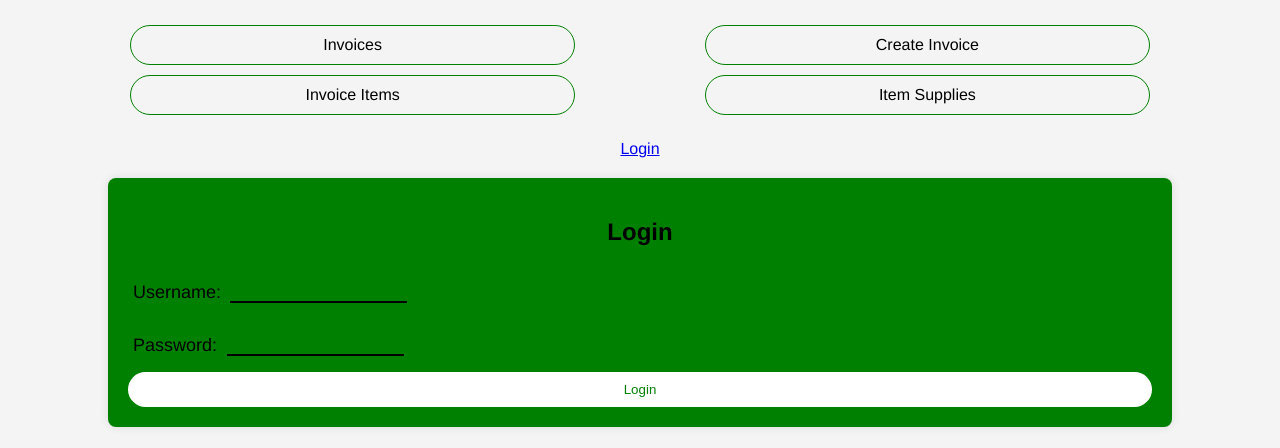
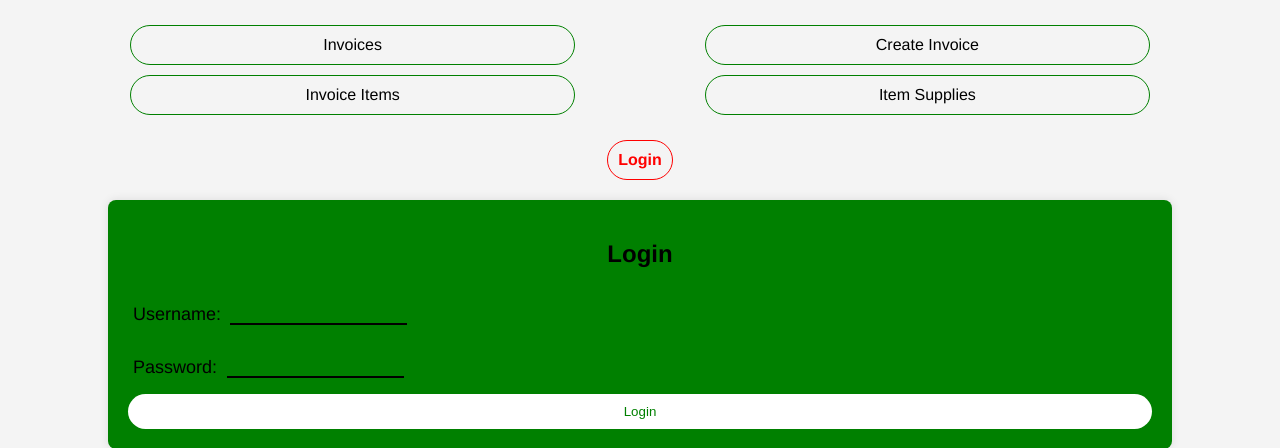
Before and after one commit to rd777rd/smallscapesinvoice, a Django app: a page that uses invoices/templates/base.html in a window 1280 px wide. Shown: the top 448 px of the page. Run offline with Django 5.2, Linux system fonts and the light colour scheme; some web fonts are replaced.

Commit message:
Update style.css

```diff
--- a/invoices/static/css/style.css
+++ b/invoices/static/css/style.css
@@ -205,6 +205,25 @@ li ul li ul li {
 }
 
 .logoutButton:hover{
+    background-color: red;
+    color: #f4f4f4;
+
+}
+.loginButton{
+    display: inline-block;
+    background-color: #f4f4f4;
+    padding:10px;
+    font-size: 16px;
+    margin: 0 auto;
+    border-radius: 20px;
+    text-decoration: none;
+    color:red;
+    font-weight: bold;
+    text-wrap: nowrap;
+    border:1px solid red;
+}
+
+.loginButton:hover{
     background-color: red;
     color: #f4f4f4;
 
```
